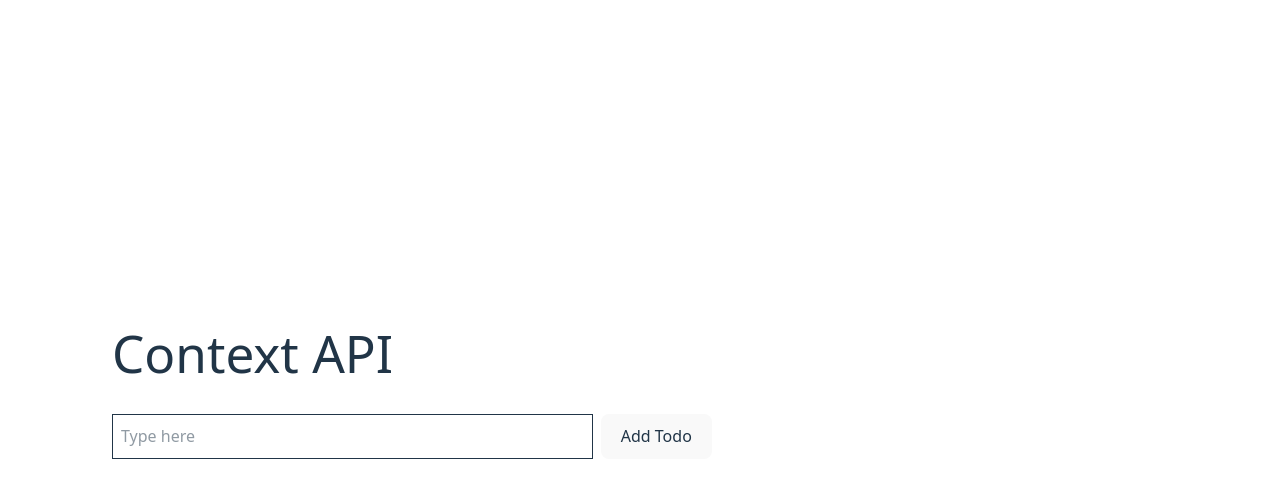
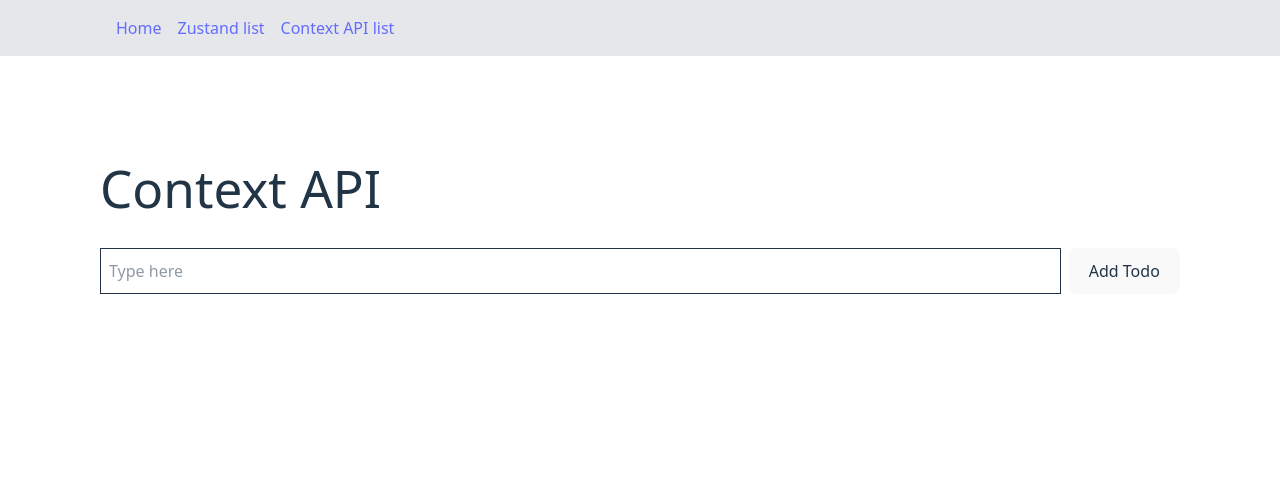
Before and after one commit to dangzo/react-playground, a React (Vite) app: page /context-list in a window 1280 px wide. Shown: the top 498 px of the page. Built offline with nearby package versions, Linux system fonts and the light colour scheme.

Commit message:
fix: routing and app layout

```diff
--- a/src/App.css
+++ b/src/App.css
@@ -1,42 +1,12 @@
 #root {
   margin: 0 auto;
-  padding: 2rem;
+  padding: 10rem 0rem;
   text-align: center;
   width: 100%;
-}
+  height: 100vh;
 
-.logo {
-  height: 6em;
-  padding: 1.5em;
-  will-change: filter;
-  transition: filter 300ms;
-}
-.logo:hover {
-  filter: drop-shadow(0 0 2em #646cffaa);
-}
-.logo.react:hover {
-  filter: drop-shadow(0 0 2em #61dafbaa);
-}
-
-@keyframes logo-spin {
-  from {
-    transform: rotate(0deg);
-  }
-  to {
-    transform: rotate(360deg);
+  > main {
+    max-width: 1080px;
+    margin: auto;
   }
 }
-
-@media (prefers-reduced-motion: no-preference) {
-  a:nth-of-type(2) .logo {
-    animation: logo-spin infinite 20s linear;
-  }
-}
-
-.card {
-  padding: 2em;
-}
-
-.read-the-docs {
-  color: #888;
-}
--- a/src/App.tsx
+++ b/src/App.tsx
@@ -1,9 +1,12 @@
-import { Routes } from './routes'
+import AppRouter from './AppRouter';
 import './App.css'
 
 function App() {
+
   return (
-    <Routes />
+    <>
+      <AppRouter />
+    </>
   )
 }
 
--- /dev/null
+++ b/src/AppRouter.tsx
@@ -0,0 +1,38 @@
+import { createBrowserRouter } from 'react-router';
+import { RouterProvider } from 'react-router/dom';
+
+import DefaultLayout from './layouts/Default';
+import IndexPage from './pages/IndexPage';
+import ZustandListPage from './pages/ZustandListPage';
+import ContextListPage from './pages/ContextListPage';
+
+const routes = [
+  {
+    path: "/",
+    Component: DefaultLayout,
+    children: [
+      {
+        index: true,
+        Component: IndexPage,
+      },
+      {
+        path: "/zustand-list",
+        Component: ZustandListPage,
+      },
+      {
+        path: "/context-list",
+        Component: ContextListPage,
+      },
+    ]
+  },
+];
+
+const AppRouter = function () {
+  const router = createBrowserRouter(routes);
+
+  return <RouterProvider router={router} />
+}
+
+
+
+export default AppRouter;
--- a/src/components/TodoListContext/TodoList.tsx
+++ b/src/components/TodoListContext/TodoList.tsx
@@ -11,7 +11,7 @@ export const TodoList = () => {
   }
 
   return (
-    <div className='w-[600px] flex flex-col'>
+    <div className='flex flex-col'>
       <TodoAdd />
 
       <ul>
--- a/src/components/TodoListZustand/TodoList.tsx
+++ b/src/components/TodoListZustand/TodoList.tsx
@@ -6,7 +6,7 @@ export const TodoList = () => {
   const { todos, toggleTodo, removeTodo } = useTodoStore();
 
   return (
-    <div className='w-[600px] flex flex-col'>
+    <div className='flex flex-col'>
       <TodoAdd />
 
       <ul>
--- /dev/null
+++ b/src/layouts/Default.tsx
@@ -0,0 +1,17 @@
+import Navigation from '@/layouts/Navigation'
+import { Outlet } from 'react-router'
+
+const DefaultLayout = () => {
+  return (
+    <>
+      <header>
+        <Navigation />
+      </header>
+      <main>
+        <Outlet />
+      </main>
+    </>
+  );
+}
+
+export default DefaultLayout;
--- /dev/null
+++ b/src/layouts/Navigation.tsx
@@ -0,0 +1,15 @@
+import { NavLink } from 'react-router'
+
+const Navigation = function () {
+  return (
+    <nav className="bg-gray-200 fixed w-full top-0">
+      <ul className="flex flex-row gap-4 p-4 bg-gray-200 max-w-[1080px] mx-[auto]">
+        <li><NavLink to='/'>Home</NavLink></li>
+        <li><NavLink to='/zustand-list'>Zustand list</NavLink></li>
+        <li><NavLink to='/context-list'>Context API list</NavLink></li>
+      </ul>
+    </nav>
+  )
+}
+
+export default Navigation
--- a/src/pages/ContextListPage.tsx
+++ b/src/pages/ContextListPage.tsx
@@ -3,7 +3,7 @@ import { TodoProvider } from "@/contexts/todo";
 
 const TodoListContextPage = function () {
   return (
-    <div className="flex flex-col w-full p-20">
+    <div className="flex flex-col w-full">
       <header>
         <h1 className="text-left mb-8">Context API</h1>
       </header>
--- a/src/pages/ZustandListPage.tsx
+++ b/src/pages/ZustandListPage.tsx
@@ -2,7 +2,7 @@ import { TodoList } from '@/components/TodoListZustand';
 
 const TodoListZustandPage = function () {
   return (
-    <div className="flex flex-col w-full p-20">
+    <div className="flex flex-col w-full">
       <header>
         <h1 className="text-left mb-8">Zustand</h1>
       </header>
```
Also changed, not shown: src/routes.tsx (deleted, +0 -27 lines).
